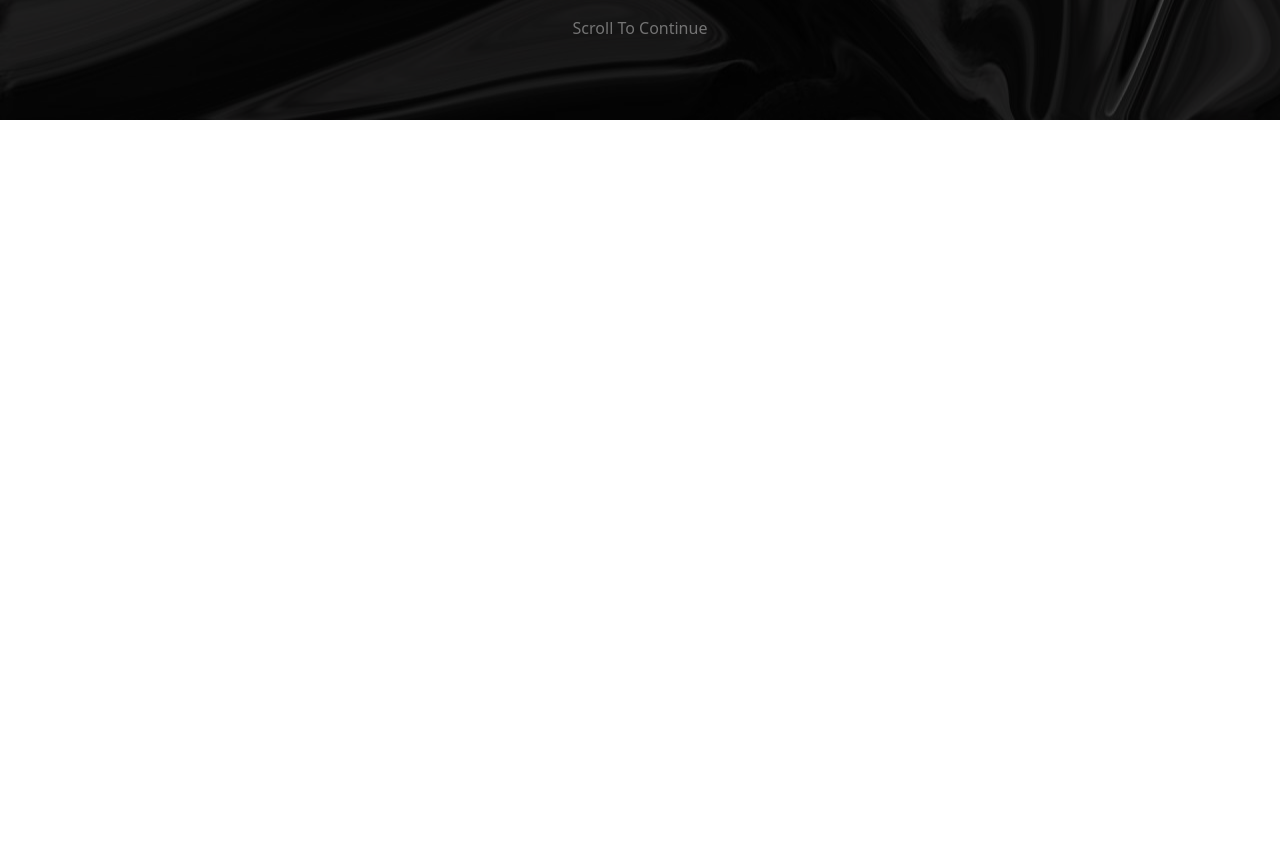
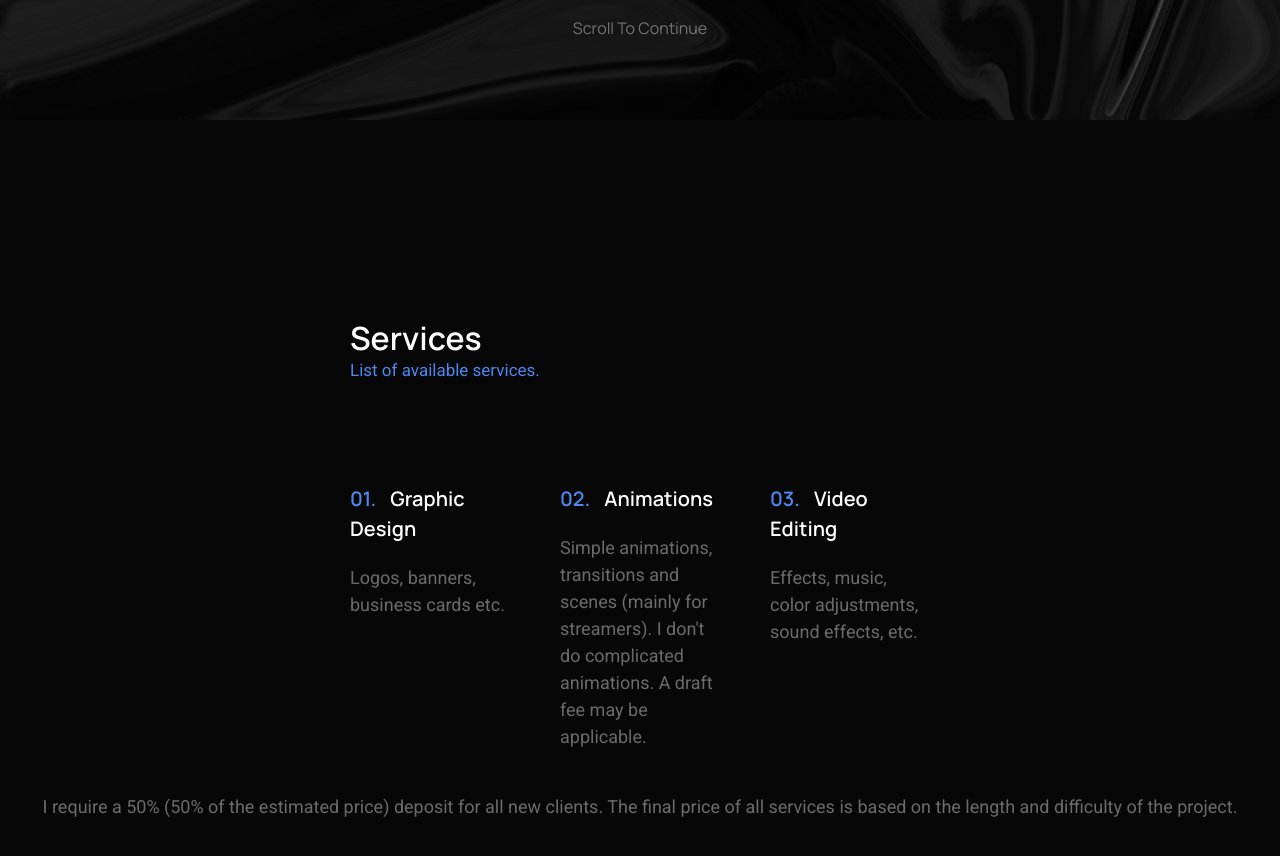
Before and after one commit to TerThesz/designbydaniel-reloaded, a Next.js app: page / in a window 1280 px wide. Shown: the part 680-1536 px from the top of the page. Before the commit the page ends 800 px from the top, so only its background shows below. Built offline with nearby package versions, Linux system fonts and the light colour scheme.

Commit message:
🎨 added services component

```diff
--- a/components/Navbar.tsx
+++ b/components/Navbar.tsx
@@ -1,5 +1,8 @@
 import Image from 'next/image';
 import logo from '../public/images/logo.png';
+
+// TODO: navbar background change on scroll
+// TODO: animation on full page
 
 const Navbar = () => {
   return (
@@ -24,7 +27,7 @@ const Navbar = () => {
       </div>
 
       <div className="w-full h-full grid place-content-center">
-        <p className="cursor-pointer transition-all duration-100 ease-linear hover:text-dano_blue">
+        <p className="cursor-pointer transition-all duration-100 ease-linear hover:text-dano_blue opacity-80 hover:opacity-100">
           Change to: <b>Czech</b>
         </p>
       </div>
--- /dev/null
+++ b/components/Services.tsx
@@ -0,0 +1,30 @@
+const Services = () => {
+  return (
+    <section className="bg-[rgb(7,7,7)] relative">
+      <h2>Services</h2>
+      <p className="subtitle">List of available services.</p>
+
+      <div className="w-full mt-[100px] grid grid-cols-3 grid-rows-none gap-[50px] text-white services-grid">
+        <div>
+          <h3><span>01.</span> Graphic Design</h3>
+
+          <p>Logos, banners, business cards etc.</p>
+        </div>
+        <div>
+          <h3><span>02.</span> Animations</h3>
+
+          <p>Simple animations, transitions and scenes (mainly for streamers). I don't do complicated animations. A draft fee may be applicable.</p>
+        </div>
+        <div>
+          <h3><span>03.</span> Video Editing</h3>
+
+          <p>Effects, music, color adjustments, sound effects, etc.</p>
+        </div>
+      </div>
+
+      <p className="absolute w-full bottom-[100px] left-0 text-center text-white opacity-40 font-roboto text-[18px]">I require a 50% (50% of the estimated price) deposit for all new clients. The final price of all services is based on the length and difficulty of the project.</p>
+    </section>
+  );
+}
+
+export default Services;
--- a/pages/index.tsx
+++ b/pages/index.tsx
@@ -1,6 +1,7 @@
 import type { NextPage } from 'next';
 import Navbar from '../components/Navbar';
 import Header from '../components/Header';
+import Services from '../components/Services';
 
 const Home: NextPage = () => {
   return (
@@ -8,6 +9,7 @@ const Home: NextPage = () => {
       <Navbar />
 
       <Header />
+      <Services />
     </>
   );
 }
--- a/styles/globals.css
+++ b/styles/globals.css
@@ -9,6 +9,10 @@
   *::before,
   *::after {
     box-sizing: border-box;
+  }
+
+  a, p, h1, h2, h3 {
+    @apply m-0 p-0;
   }
 
   nav ul li {
@@ -25,6 +29,34 @@
   }
 
   section {
-    @apply w-full h-screen;
+    @apply w-full h-screen py-[200px] px-[350px];
+  }
+
+  section * {
+    @apply font-manrope;
+  }
+
+  section h2 {
+    @apply text-white text-3xl font-semibold text-[2rem];
+  }
+
+  section .subtitle {
+    @apply text-darker_dano_blue text-[17px] font-roboto mt-[2px];
+  }
+
+  .services-grid div {
+    @apply w-full h-full;
+  }
+
+  .services-grid h3 {
+    @apply text-[20px] font-semibold;
+  }
+
+  .services-grid span {
+    @apply text-darker_dano_blue mr-[10px];
+  }
+
+  .services-grid p {
+    @apply mt-[20px] font-roboto text-[18px] opacity-40;
   }
 }
--- a/tailwind.config.js
+++ b/tailwind.config.js
@@ -8,7 +8,8 @@ module.exports = {
         'roboto': ['Roboto', 'Arial'],
       },
       colors: {
-        'dano_blue': '#6495ED'
+        'dano_blue': '#6495ED',
+        'darker_dano_blue': '#4e87f0'
       }
     },
   },
```
